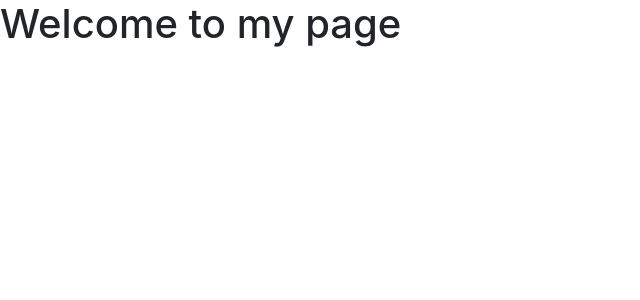
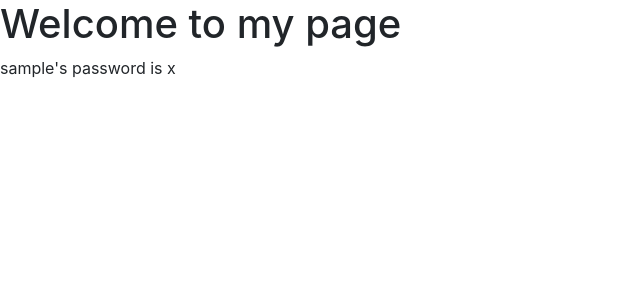
Before and after one commit to danialgagne/project1, a Flask app: template templates/index.html in a window 1280 px wide. Shown: the part 56-356 px from the top of the page, without its empty margins (0-640 px from the left). Run offline with Flask 2, Linux system fonts and the light colour scheme; the template is opened without the code that fills it: most values are stand-ins (such as "Sample title", 1, 10 or a date in 2020); some libraries are stand-ins or nearby versions.

Commit message:
save user sign up formto database

```diff
--- a/application.py
+++ b/application.py
@@ -1,7 +1,7 @@
 import os
 from dotenv import load_dotenv
 
-from flask import Flask, session, render_template, request
+from flask import Flask, session, redirect, render_template, request, url_for
 from flask_session import Session
 from sqlalchemy import create_engine
 from sqlalchemy.orm import scoped_session, sessionmaker
@@ -25,9 +25,20 @@ db = scoped_session(sessionmaker(bind=engine))
 
 @app.route("/")
 def index():
-    return render_template("index.html")
+    users = db.execute("SELECT * FROM users").fetchall()
+    return render_template("index.html", users=users)
 
 
 @app.route("/sign_up", methods=["GET", "POST"])
 def sign_up():
-    return render_template("sign_up.html")
+    if request.method == 'POST':
+        username = request.form.get('username-input')
+        password = request.form.get('password-input')
+
+        db.execute("INSERT INTO users (username, password) VALUES (:username, :password)",
+                {"username": username, "password": password})
+        db.commit()
+
+        return redirect(url_for('index'))
+    else:
+        return render_template("sign_up.html")
--- a/templates/index.html
+++ b/templates/index.html
@@ -2,4 +2,7 @@
 
 {% block body %}
     <h1>Welcome to my page</h1>
+    {% for user in users %}
+        <p>{{ user.username }}'s password is {{ user.password }}</p>
+    {% endfor %}
 {% endblock %}
--- a/templates/sign_up.html
+++ b/templates/sign_up.html
@@ -2,14 +2,14 @@
 
 {% block body %}
     <h1>Sign up </h1>
-    <form method="post">
+    <form action="{{ url_for('sign_up') }}" method="post">
         <div class="form-group">
             <label for="username-input">Username</label>
-            <input type="text" class="form-control" id="username-input" placeholder="Username">
+            <input type="text" class="form-control" name="username-input" id="username-input" placeholder="Username">
         </div>
         <div class="form-group">
             <label for="password-input">Password</label>
-            <input type="password" class="form-control" id="password-input" placeholder="Password">
+            <input type="password" class="form-control" name="password-input" id="password-input" placeholder="Password">
         </div>
         <button type="submit" class="btn btn-primary">Submit</button>
     </form>
```
